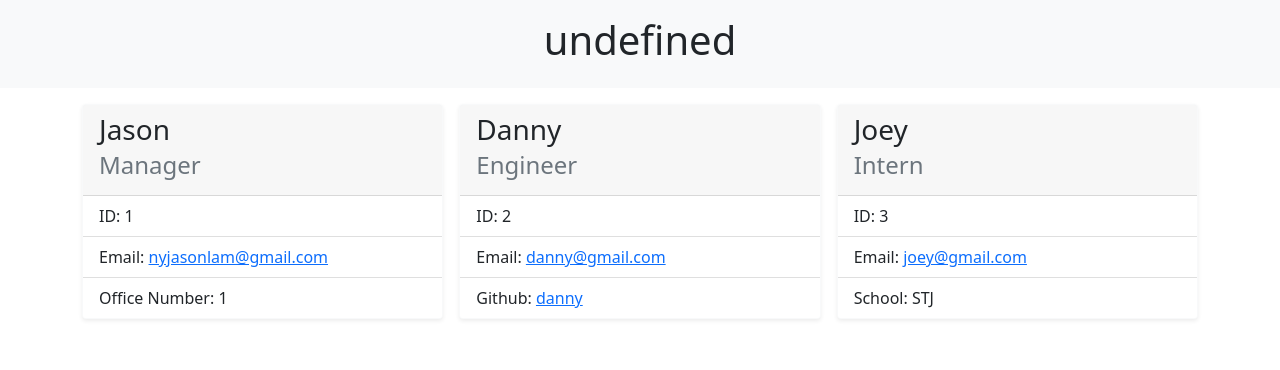
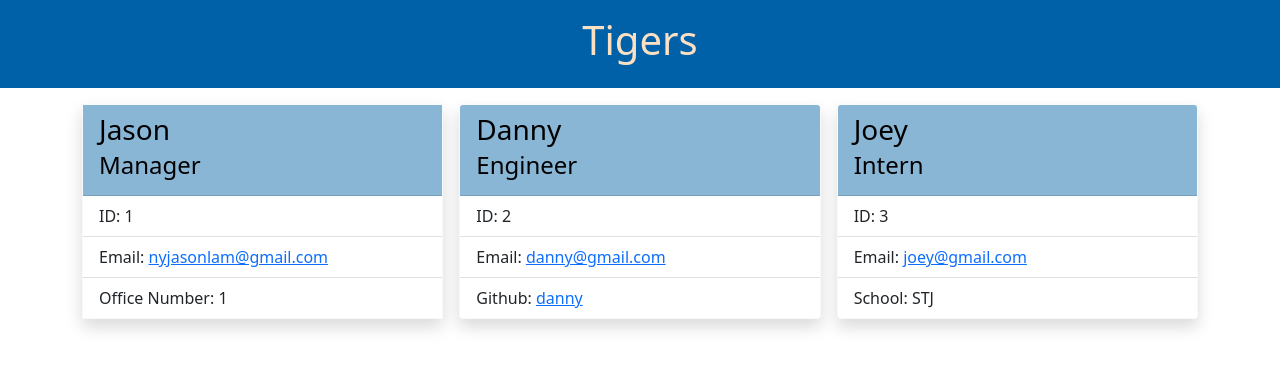
Before and after one commit to jlamonade/team-profile-gen, a website: page test.html in a window 1280 px wide. Drawn offline with nearby package versions, Linux system fonts and the light colour scheme.

Commit message:
Updated templates.js

```diff
--- /dev/null
+++ b/Assets/css/style.css
@@ -0,0 +1,9 @@
+.header {
+    background-color: #0061a8;
+    color: #fbe0c4;
+}
+
+.card .card-header {
+    background-color: #8ab6d6;
+    color: #000;
+}
--- a/test.html
+++ b/test.html
@@ -10,19 +10,20 @@
       integrity="sha384-wEmeIV1mKuiNpC+IOBjI7aAzPcEZeedi5yW5f2yOq55WWLwNGmvvx4Um1vskeMj0"
       crossorigin="anonymous"
     />
-    <title>undefined</title>
+    <link rel="stylesheet" href="./Assets/css/style.css">
+    <title>Tigers</title>
   </head>
   <body>
-    <header class="container-fluid header bg-light text-center p-3 mb-3">
-      <h1>undefined</h1>
+    <header class="container-fluid header text-center p-3 mb-3">
+      <h1>Tigers</h1>
     </header>
     <section class="container profile-section">
-      <div class="row row-cols-sm-1 row-cols-md-2 row-cols-lg-3 g-3">
+      <div class="row row-cols-1 row-cols-md-2 row-cols-lg-3 g-3">
 <div class="col">
-  <div class="card border-light shadow-sm">
-    <div class="card-header">
+  <div class="card border-light shadow rounded-0">
+    <div class="card-header rounded-0">
   <h3 class="card-title">Jason</h3>
-  <h4 class="card-subtitle mb-2 text-muted">Manager</h4>
+  <h4 class="card-subtitle mb-2">Manager</h4>
 </div>
 <ul class="list-group list-group-flush">
   <li class="list-group-item">ID: 1</li>
@@ -32,10 +33,10 @@
       Office Number: 1
     </li></div>
     </div><div class="col">
-  <div class="card border-light shadow-sm">
+  <div class="card border-light shadow">
     <div class="card-header">
   <h3 class="card-title">Danny</h3>
-  <h4 class="card-subtitle mb-2 text-muted">Engineer</h4>
+  <h4 class="card-subtitle mb-2">Engineer</h4>
 </div>
 <ul class="list-group list-group-flush">
   <li class="list-group-item">ID: 2</li>
@@ -46,10 +47,10 @@
       Github: <a href="https://github.com/danny">danny</a>
     </li></div>
     </div><div class="col">
-  <div class="card border-light shadow-sm">
+  <div class="card border-light shadow">
     <div class="card-header">
   <h3 class="card-title">Joey</h3>
-  <h4 class="card-subtitle mb-2 text-muted">Intern</h4>
+  <h4 class="card-subtitle mb-2">Intern</h4>
 </div>
 <ul class="list-group list-group-flush">
   <li class="list-group-item">ID: 3</li>
```
Also changed, not shown: Assets/utils/templates.js (+5 -5 lines).
